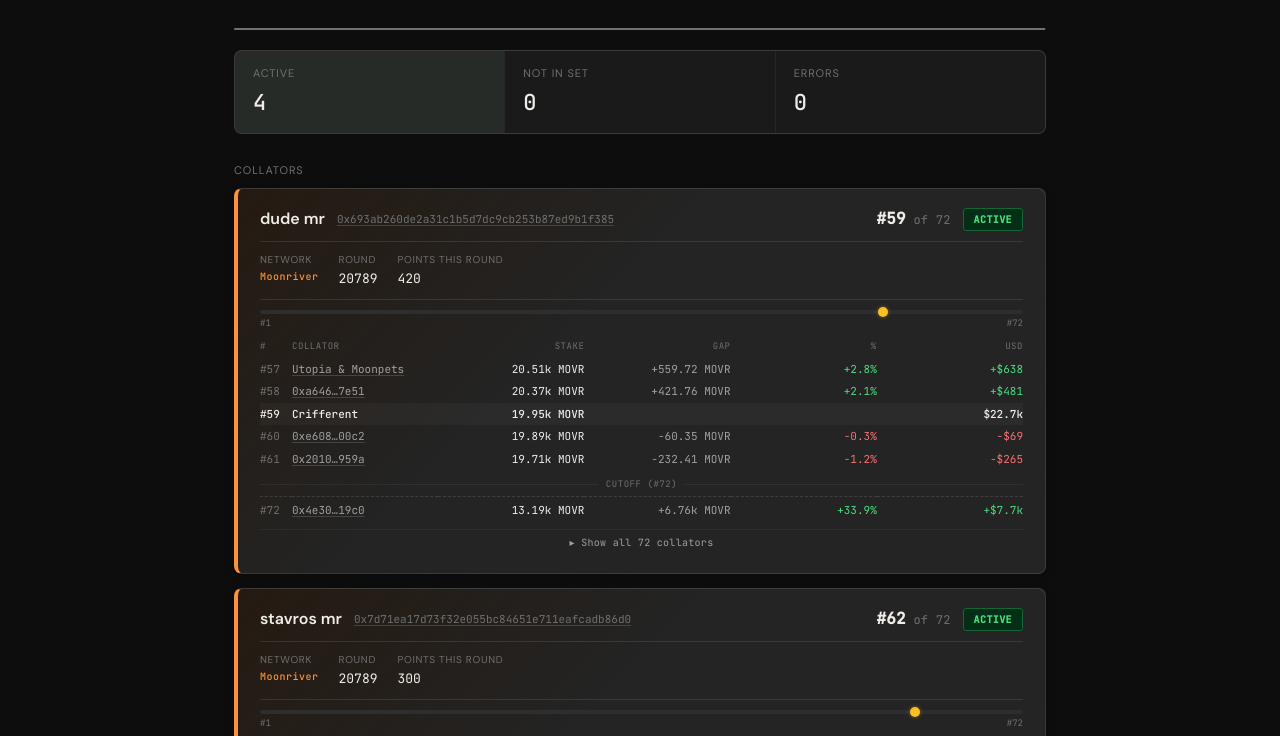
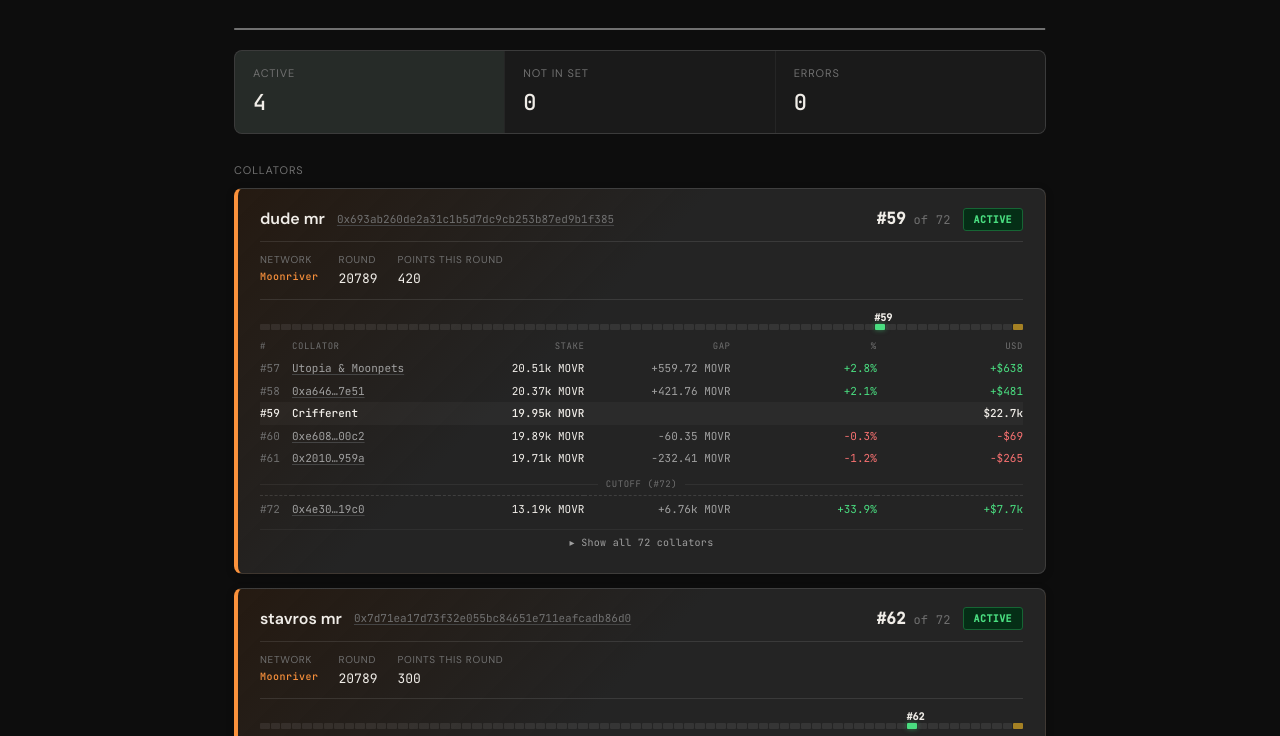
Before and after one commit to yaronski/collator-monitor, a website: page index.html in a window 1280 px wide. Shown: the part 56-792 px from the top of the page. Drawn offline with Linux system fonts and the light colour scheme.

Commit message:
feat: position map (1 rect/collator), highlight all own collators in full set

```diff
--- a/index.html
+++ b/index.html
@@ -133,23 +133,12 @@ body {
 
 .ranking { margin-top: 10px; padding-top: 10px; border-top: 1px solid var(--border); }
 
-.sparkline { margin: 0 0 10px; }
-.sparkline-track {
-  position: relative; height: 4px; background: var(--bg4);
-  border-radius: 2px;
-}
-.sparkline-dot {
-  position: absolute; top: -3px; width: 10px; height: 10px;
-  border-radius: 50%; transform: translateX(-50%);
-}
-.sparkline-dot.safe   { background: var(--green); box-shadow: 0 0 6px rgba(74,222,128,0.5); }
-.sparkline-dot.caution { background: var(--amber); box-shadow: 0 0 4px rgba(251,191,36,0.4); }
-.sparkline-dot.danger  { background: var(--red); box-shadow: 0 0 6px rgba(248,113,113,0.5); }
-.sparkline-labels {
-  display: flex; justify-content: space-between;
-  font-family: var(--mono); font-size: 9px; color: var(--text3);
-  margin-top: 3px;
-}
+.position-map { position: relative; margin: 0 0 10px; padding-top: 14px; }
+.position-map-track { display: flex; gap: 1px; }
+.position-map .seg { flex: 1; height: 6px; background: rgba(255,255,255,0.08); border-radius: 1px; min-width: 2px; }
+.position-map .seg.self { background: var(--green); box-shadow: 0 0 5px rgba(74,222,128,0.5); }
+.position-map .seg.cutoff { background: var(--amber); opacity: 0.6; }
+.position-map-label { position: absolute; top: 0; transform: translateX(-50%); font-family: var(--mono); font-size: 10px; color: var(--text); font-weight: 600; white-space: nowrap; }
 
 .ranking-table { width: 100%; font-family: var(--mono); font-size: 11px; border-collapse: collapse; table-layout: fixed; }
 .ranking-table th {
@@ -341,17 +330,23 @@ function renderStats(collators) {
   document.getElementById('statErrorBox').className = 'stat' + (ec > 0 ? ' bad' : '');
 }
 
-function sparklineHtml(rank, total) {
+function positionMapHtml(rank, total) {
   if (!rank || !total || total < 2) return '';
+  var segs = '';
+  for (var i = 1; i <= total; i++) {
+    var cls = 'seg';
+    if (i === rank) cls += ' self';
+    else if (i === total) cls += ' cutoff';
+    segs += '<span class="' + cls + '"></span>';
+  }
   var pct = ((rank - 1) / (total - 1)) * 100;
-  var dotClass = pct < 70 ? 'safe' : pct < 90 ? 'caution' : 'danger';
-  return '<div class="sparkline">'
-    + '<div class="sparkline-track"><div class="sparkline-dot ' + dotClass + '" style="left:' + pct.toFixed(1) + '%"></div></div>'
-    + '<div class="sparkline-labels"><span>#1</span><span>#' + total + '</span></div>'
+  return '<div class="position-map">'
+    + '<div class="position-map-label" style="left:' + pct.toFixed(1) + '%">#' + rank + '</div>'
+    + '<div class="position-map-track">' + segs + '</div>'
     + '</div>';
 }
 
-function renderRanking(col, fullRanking) {
+function renderRanking(col, fullRanking, ownAddrs) {
   var r = col.ranking;
   if (!r) return '';
   var subscanBase = col.network === 'moonbeam' ? 'https://moonbeam.moonscan.io/address/' : 'https://moonriver.moonscan.io/address/';
@@ -361,7 +356,7 @@ function renderRanking(col, fullRanking) {
   var html = '<div class="ranking">';
 
   if (r.rank && r.totalSelected) {
-    html += sparklineHtml(r.rank, r.totalSelected);
+    html += positionMapHtml(r.rank, r.totalSelected);
   }
 
   var hasTable = false;
@@ -435,15 +430,15 @@ function renderRanking(col, fullRanking) {
 
     var maxStake = fullRanking[0].stakeEther || 1;
     var total = r.totalSelected || fullRanking.length;
-    var selfAddr = col.address.toLowerCase();
     var fsRows = fullRanking.map(function(entry) {
       var eName = entry.name || (entry.address.slice(0, 6) + '\u2026' + entry.address.slice(-4));
-      var isSelf = entry.address === selfAddr;
+      var isOwn = ownAddrs && ownAddrs[entry.address];
       var isCutoff = entry.rank === total;
       var barPct = Math.max(1, Math.round((entry.stakeEther / maxStake) * 100));
-      return '<tr class="' + (isSelf ? 'self' : '') + (isCutoff ? ' cutoff' : '') + '">'
+      var displayName = isOwn ? (ownAddrs[entry.address] || eName) : eName;
+      return '<tr class="' + (isOwn ? 'self' : '') + (isCutoff ? ' cutoff' : '') + '">'
         + '<td>' + entry.rank + '</td>'
-        + '<td>' + (isSelf ? (col.label || eName) : '<a href="' + subscanBase + entry.address + '" target="_blank" class="addr-link">' + eName + '</a>') + '</td>'
+        + '<td>' + (isOwn ? displayName : '<a href="' + subscanBase + entry.address + '" target="_blank" class="addr-link">' + eName + '</a>') + '</td>'
         + '<td>' + entry.stakeFormatted + ' ' + token
         + ' <span class="stake-bar-wrap"><span class="stake-bar-fill" style="width:' + barPct + '%"></span></span>'
         + '</td></tr>';
@@ -486,6 +481,9 @@ function renderCards(collators, allRankings) {
     return n !== 0 ? n : (statusOrder[a.statusText]||9) - (statusOrder[b.statusText]||9);
   });
 
+  var ownAddrs = {};
+  entries.forEach(function(c) { ownAddrs[c.address] = c.label; });
+
   list.innerHTML = entries.map(function(col) {
     var st = col.statusText || 'error';
     var label = col.label || col.address;
@@ -513,7 +511,7 @@ function renderCards(collators, allRankings) {
       + '<div class="meta-item"><div class="meta-key">Points this round</div><div class="meta-val">' + pts + '</div></div>'
       + consec
       + '</div>'
-      + renderRanking(col, fullRanking)
+      + renderRanking(col, fullRanking, ownAddrs)
       + (col.lastError ? '<div class="card-error">\u2717 ' + col.lastError + '</div>' : '')
       + '</div>';
   }).join('');
```
